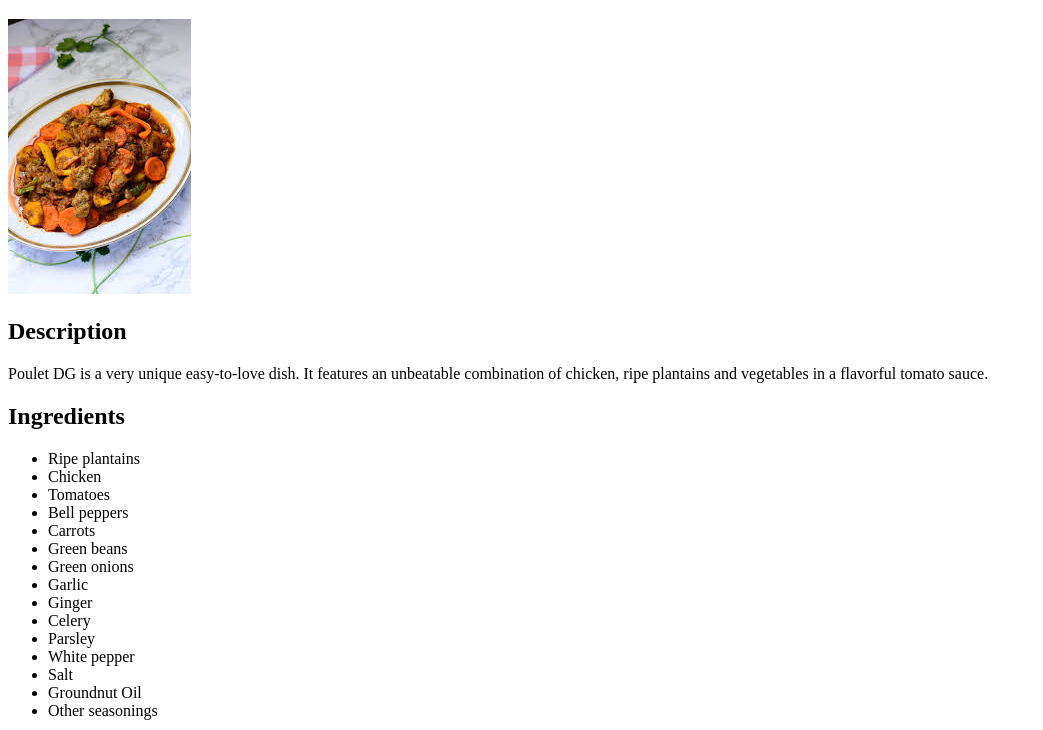
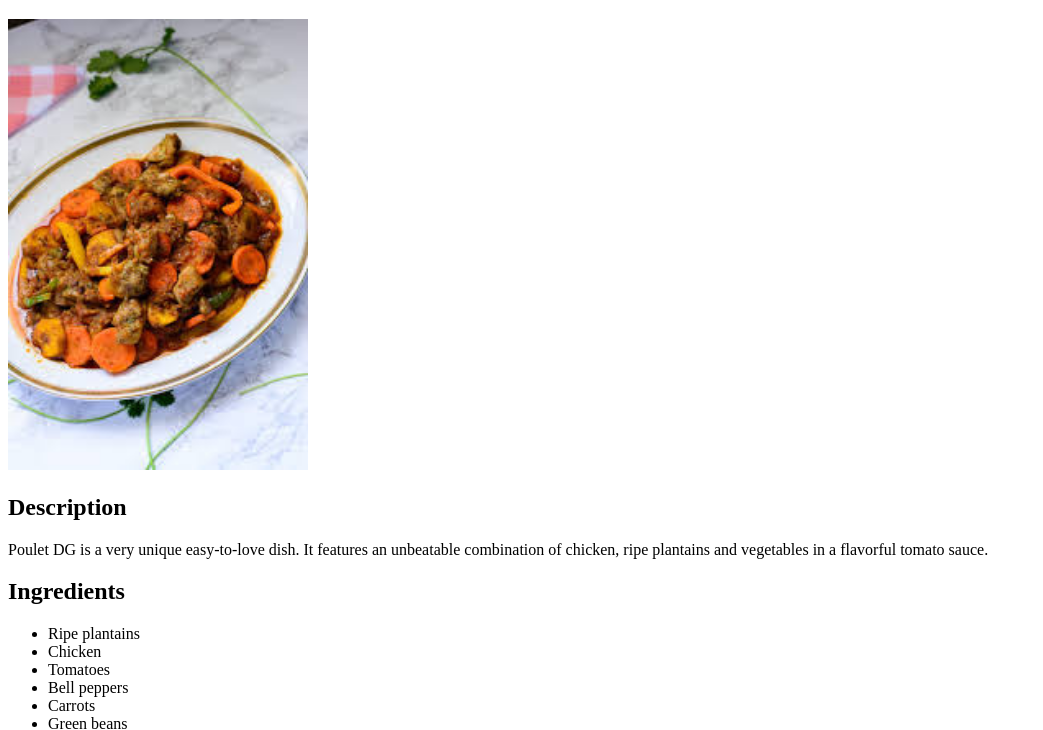
Before and after one commit to Winnie-Vallonia/odin-recipes, a plain HTML site: page recipes/pouletDG.html in a window 1280 px wide. Shown: the part 87-817 px from the top of the page, without its empty margins (0-1043 px from the left). Drawn offline with Linux system fonts and the light colour scheme.

Commit message:
added a styles sheet

```diff
--- a/recipes/pouletDG.html
+++ b/recipes/pouletDG.html
@@ -4,11 +4,12 @@
     <meta charset="UTF-8">
     <meta name="viewport" content="width=device-width, initial-scale=1.0">
     <title>Poulet DG recipe</title>
+    <link rel="stylesheet" href="/styles.css">
 </head>
 <body>
     <a href="/index.html">Home</a>
     <h1> Poulet DG</h1>
-        <img src="/images/download.jpeg">
+        <img class="poulet_dg" src="/images/download.jpeg">
         <h2> Description</h2>
             <p>Poulet DG is a very unique easy-to-love dish. It features an unbeatable combination of chicken, ripe plantains and vegetables in a flavorful tomato sauce.</p>
         <h2> Ingredients</h2>
--- /dev/null
+++ b/styles.css
@@ -0,0 +1,7 @@
+/* styles.css */
+
+
+.poulet_dg {
+    height : auto;
+    width : 300px;
+}
```
Also changed, not shown: index.html (+1 -0 lines), recipes/jollofrice.html (+2 -1 lines).
